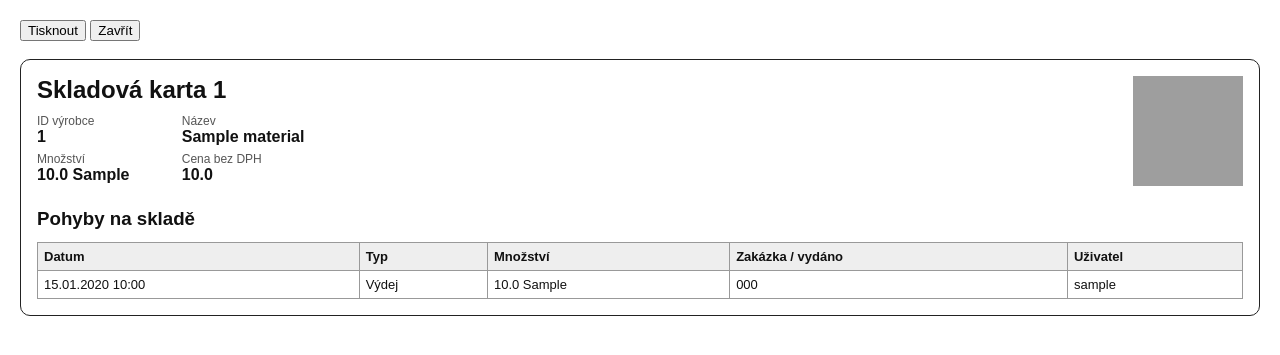
After one commit to pecenyjirikdubno/sklad-app, a Flask app: page /print/cards in a window 1280 px wide. The commit adds this page. Shown: the top 355 px of the page. Run offline with Flask 3, Linux system fonts and the light colour scheme; the visitor is signed in with stand-in values (Sample User, id 1); tables that the repository leaves empty hold one stand-in row (values such as "Sample post"); grey boxes are pictures that could not be loaded.

Commit message:
Add print views for stock cards

```diff
--- a/app.py
+++ b/app.py
@@ -481,6 +481,73 @@ def import_excel():
 
 
 # =========================
+# TISK SKLADOVÝCH KARET
+# =========================
+
+@app.route("/print/select")
+@login_required
+@admin_required
+def print_select():
+    q = request.args.get("q", "").strip()
+    query = Material.query
+
+    if q:
+        query = query.filter(
+            Material.material_id.contains(q) |
+            Material.manufacturer_id.contains(q) |
+            Material.name.contains(q)
+        )
+
+    materials = query.order_by(Material.material_id.asc()).all()
+    return render_template("print_select.html", materials=materials, items=materials, q=q)
+
+
+@app.route("/print/card/<int:item_id>")
+@login_required
+@admin_required
+def print_card(item_id):
+    mode = request.args.get("mode", "full")
+    return redirect(url_for("print_cards", ids=item_id, mode=mode))
+
+
+@app.route("/print/cards")
+@login_required
+@admin_required
+def print_cards():
+    mode = request.args.get("mode", "full")
+    if mode not in ["full", "simple"]:
+        mode = "full"
+
+    raw_ids = request.args.getlist("ids")
+    ids = []
+    for raw_id in raw_ids:
+        try:
+            ids.append(int(raw_id))
+        except Exception:
+            pass
+
+    query = Material.query
+    if ids:
+        query = query.filter(Material.id.in_(ids))
+
+    materials = query.order_by(Material.material_id.asc()).all()
+
+    movement_map = {}
+    if mode == "full":
+        for material in materials:
+            movement_map[material.id] = StockMovement.query.filter_by(
+                material_id=material.id
+            ).order_by(StockMovement.created_at.desc()).all()
+
+    return render_template(
+        "print_cards.html",
+        materials=materials,
+        items=materials,
+        movement_map=movement_map,
+        mode=mode
+    )
+
+# =========================
 # INIT
 # =========================
 
--- a/templates/card.html
+++ b/templates/card.html
@@ -11,6 +11,9 @@
             <a class="button-link" href="{{ url_for('move_item', item_id=item.id) }}">Zapsat příjem/výdej</a>
             {% if current_user and current_user.role == "admin" %}
                 <a class="button-link" href="{{ url_for('orders') }}">Zakázky</a>
+                <a class="button-link" href="{{ url_for('print_card', item_id=item.id, mode='full') }}" target="_blank">Tisk karta</a>
+                <a class="button-link" href="{{ url_for('print_card', item_id=item.id, mode='simple') }}" target="_blank">Tisk zjednodušeně</a>
+                <a class="button-link" href="{{ url_for('print_select') }}">Tisk více karet</a>
             {% endif %}
         </p>
     </div>
--- /dev/null
+++ b/templates/print_cards.html
@@ -0,0 +1,93 @@
+<!doctype html>
+<html lang="cs">
+<head>
+<meta charset="utf-8">
+<title>Tisk skladových karet</title>
+<style>
+    body { font-family: Arial, sans-serif; color:#111; margin: 20px; }
+    .toolbar { margin-bottom: 18px; }
+    .card { border:1px solid #222; border-radius:10px; padding:16px; margin-bottom:18px; page-break-inside: avoid; }
+    .simple-card { display:grid; grid-template-columns: 120px 1fr; gap:14px; align-items:center; min-height:130px; }
+    .qr { width:110px; height:110px; }
+    h1, h2, h3 { margin:0 0 10px 0; }
+    table { border-collapse: collapse; width:100%; margin-top:12px; font-size:13px; }
+    th, td { border:1px solid #999; padding:6px; text-align:left; }
+    th { background:#eee; }
+    .grid { display:grid; grid-template-columns: 1fr 1fr; gap:6px 22px; }
+    .label { color:#555; font-size:12px; }
+    .value { font-weight:bold; font-size:16px; }
+    @media print {
+        .toolbar { display:none; }
+        body { margin:0; }
+        .card { page-break-inside: avoid; }
+    }
+</style>
+</head>
+<body>
+<div class="toolbar">
+    <button onclick="window.print()">Tisknout</button>
+    <button onclick="window.close()">Zavřít</button>
+</div>
+
+{% for item in materials %}
+    {% if mode == 'simple' %}
+        <section class="card simple-card">
+            <div>
+                <img class="qr" src="{{ url_for('qr_code', item_id=item.id) }}" alt="QR {{ item.material_id }}">
+            </div>
+            <div>
+                <h2>{{ item.material_id }}</h2>
+                <div><span class="label">ID výrobce:</span> <span class="value">{{ item.manufacturer_id or '-' }}</span></div>
+                <div><span class="label">Název:</span> <span class="value">{{ item.name }}</span></div>
+                <div><span class="label">Množství:</span> <span class="value">{{ item.quantity }} {{ item.unit }}</span></div>
+            </div>
+        </section>
+    {% else %}
+        <section class="card">
+            <div style="display:flex; justify-content:space-between; gap:20px;">
+                <div>
+                    <h2>Skladová karta {{ item.material_id }}</h2>
+                    <div class="grid">
+                        <div><div class="label">ID výrobce</div><div class="value">{{ item.manufacturer_id or '-' }}</div></div>
+                        <div><div class="label">Název</div><div class="value">{{ item.name }}</div></div>
+                        <div><div class="label">Množství</div><div class="value">{{ item.quantity }} {{ item.unit }}</div></div>
+                        <div><div class="label">Cena bez DPH</div><div class="value">{{ item.price_without_vat }}</div></div>
+                    </div>
+                </div>
+                <div>
+                    <img class="qr" src="{{ url_for('qr_code', item_id=item.id) }}" alt="QR {{ item.material_id }}">
+                </div>
+            </div>
+
+            <h3 style="margin-top:18px;">Pohyby na skladě</h3>
+            <table>
+                <thead>
+                    <tr>
+                        <th>Datum</th>
+                        <th>Typ</th>
+                        <th>Množství</th>
+                        <th>Zakázka / vydáno</th>
+                        <th>Uživatel</th>
+                    </tr>
+                </thead>
+                <tbody>
+                {% for movement in movement_map.get(item.id, []) %}
+                    <tr>
+                        <td>{{ movement.created_at.strftime('%d.%m.%Y %H:%M') if movement.created_at else '' }}</td>
+                        <td>{{ 'Příjem' if movement.movement_type in ['in', 'prijem'] else 'Výdej' }}</td>
+                        <td>{{ movement.quantity }} {{ item.unit }}</td>
+                        <td>{{ movement.order_number or '-' }}</td>
+                        <td>{{ movement.username or '-' }}</td>
+                    </tr>
+                {% else %}
+                    <tr><td colspan="5">Zatím nejsou evidované žádné pohyby.</td></tr>
+                {% endfor %}
+                </tbody>
+            </table>
+        </section>
+    {% endif %}
+{% else %}
+    <p>Nebyly vybrány žádné karty k tisku.</p>
+{% endfor %}
+</body>
+</html>
```
Also changed, not shown: templates/print_select.html (added, +60 -0 lines).
